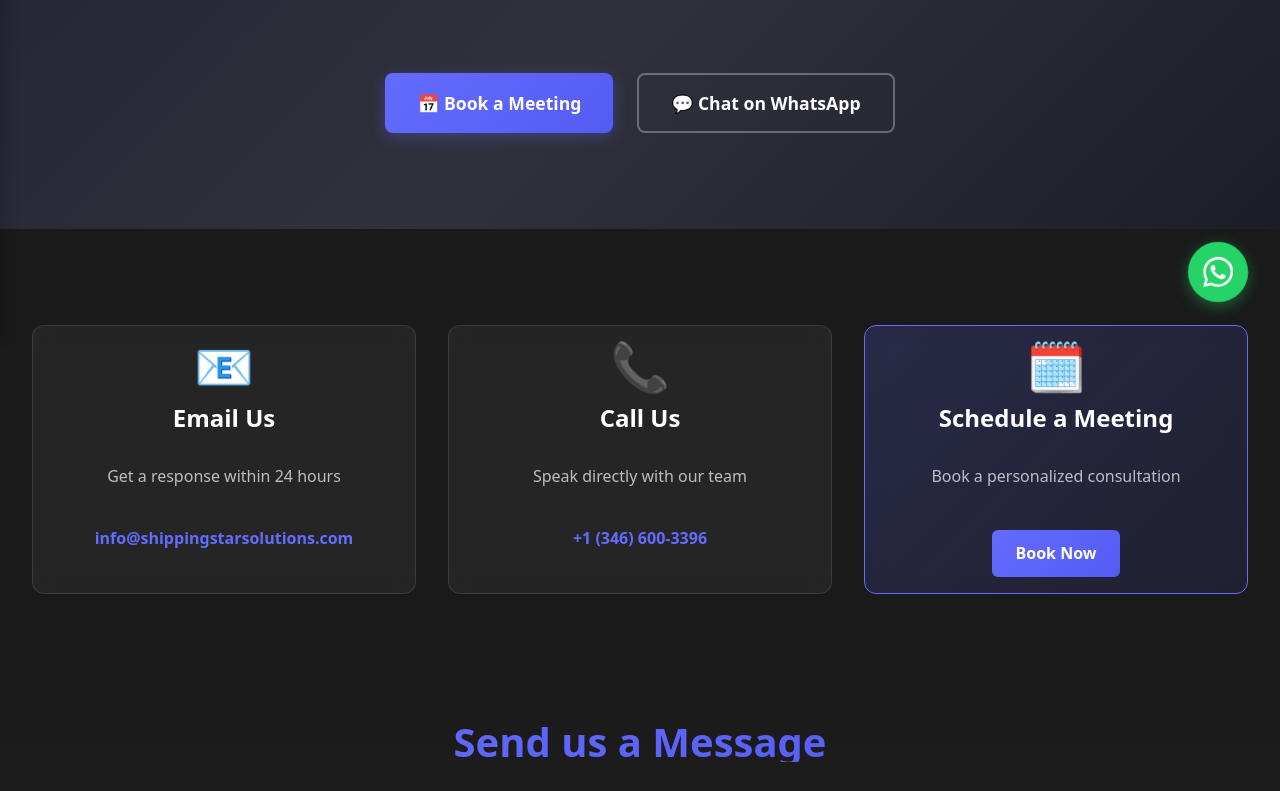
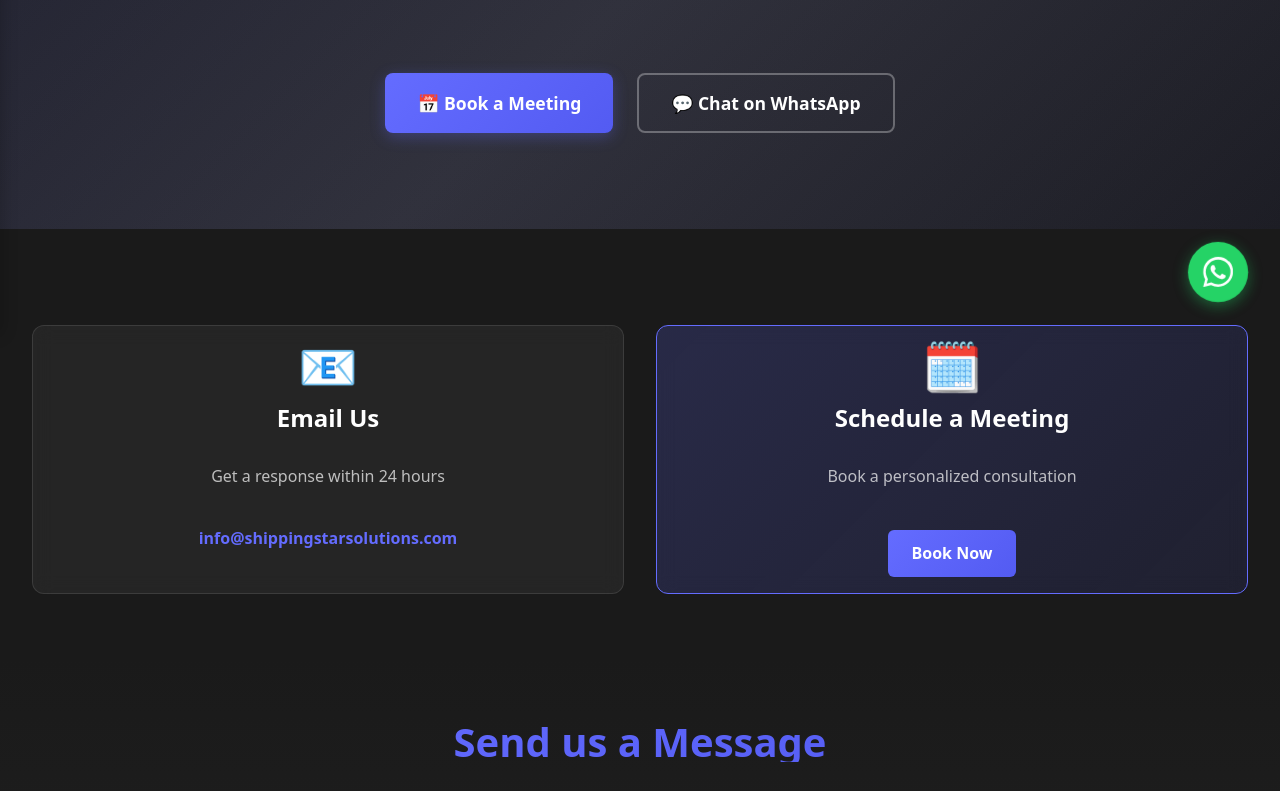
Before and after one commit to MarViott/ives, a React (Vite) app: page /contact in a window 1280 px wide. Shown: the part 466-1257 px from the top of the page. Built offline with nearby package versions, Linux system fonts and the light colour scheme.

Commit message:
fix: eliminar sección de contacto telefónico en el componente Contact

```diff
--- a/src/components/pages/Contact.jsx
+++ b/src/components/pages/Contact.jsx
@@ -73,12 +73,6 @@ function Contact() {
               <a href="mailto:info@shippingstarsolutions.com">info@shippingstarsolutions.com</a>
             </div>
 
-            <div className="method-card">
-              <div className="method-icon">📞</div>
-              <h3>Call Us</h3>
-              <p>Speak directly with our team</p>
-              <a href="tel:+1 (346) 600-3396">+1 (346) 600-3396</a>
-            </div>
 
             <div className="method-card featured">
               <div className="method-icon">🗓️</div>
```
